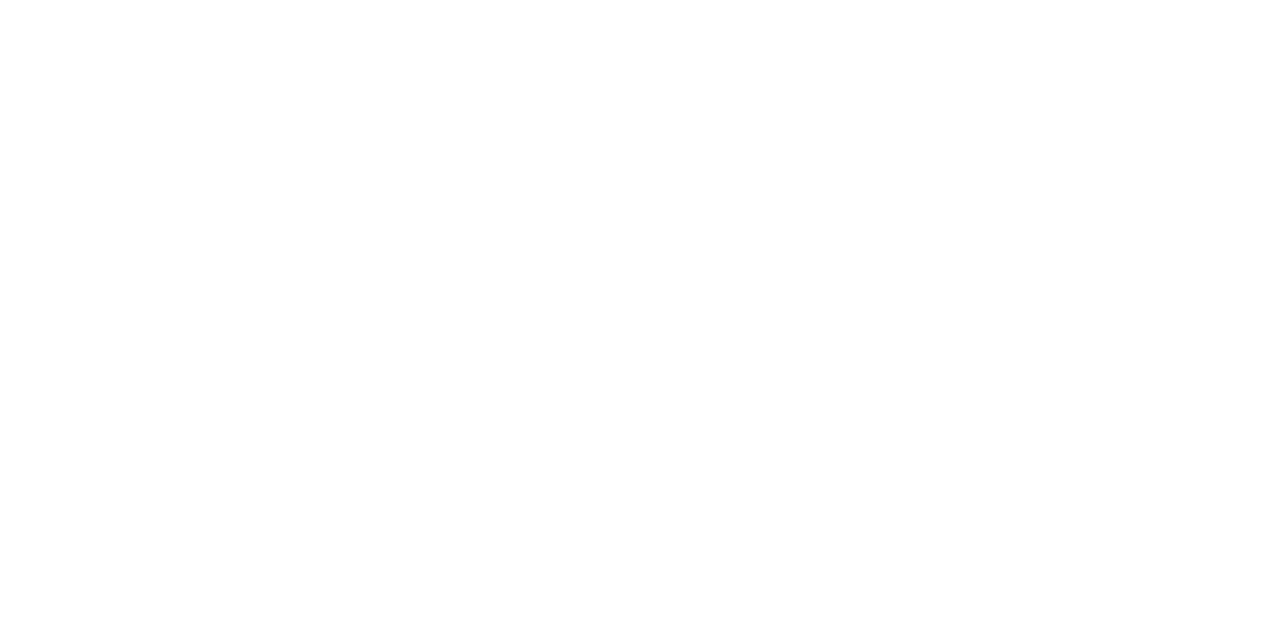
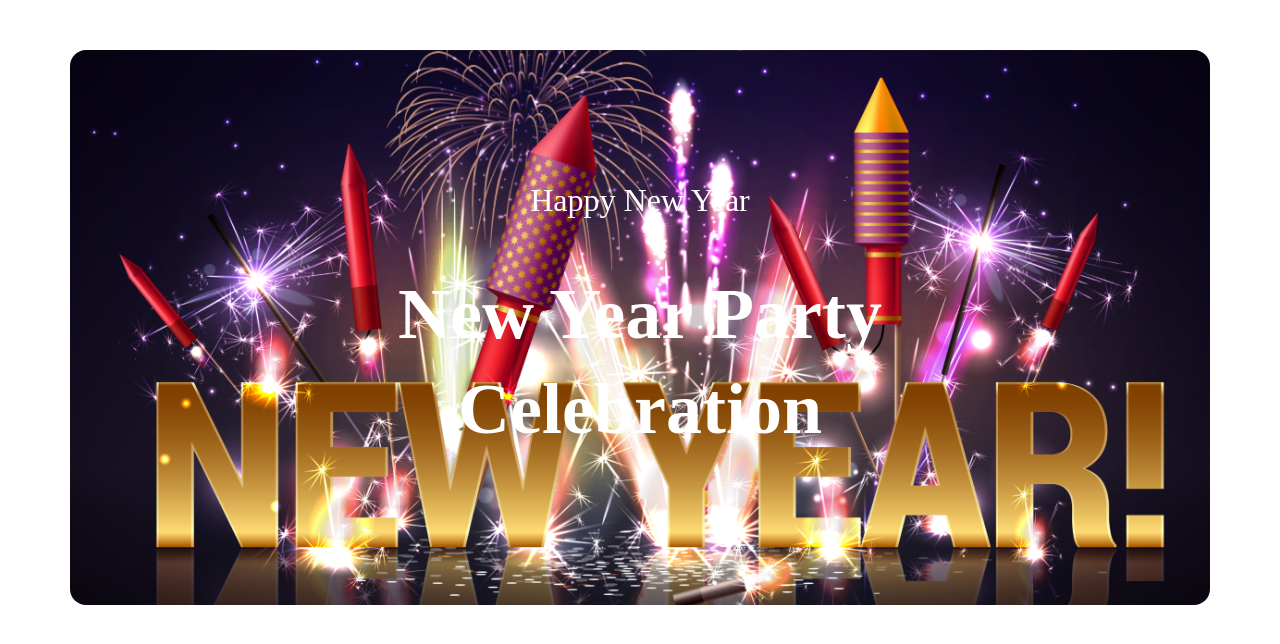
Before and after one commit to avijit6969/new-year, a plain HTML site: page index.html in a window 1280 px wide. Drawn offline with Linux system fonts and the light colour scheme.

Commit message:
added banner

```diff
--- a/index.html
+++ b/index.html
@@ -4,9 +4,16 @@
     <meta charset="UTF-8">
     <meta name="viewport" content="width=device-width, initial-scale=1.0">
     <title>New Year</title>
+    <link rel="stylesheet" href="styles/new-y.css">
 </head>
 <body>
-    <header>
+    <header class="banner-section">
+        <div class="banner-content">
+            <h3 class="banner-intro">Happy New Year</h3>
+            <h1 class="banner-title">New Year Party Celebration</h1>
+
+
+        </div>
 
     </header>
     <main>
--- /dev/null
+++ b/styles/new-y.css
@@ -0,0 +1,26 @@
+.banner-section{
+    max-width: 1140px;
+    margin: 50px auto 20px;
+    background-image: url(../images/Banner\ Image.png);
+    background-position: center;
+    background-size: cover;
+    border-radius: 16px;
+}
+.banner-content{
+    text-align: center;
+    padding: 100px 150px;
+}
+.banner-intro{
+color: #FFF;
+font-family: Merriweather;
+font-size: 32px;
+font-weight: 400;
+}
+.banner-title{
+color: #FFF;
+font-family: Merriweather;
+font-size: 72px;
+font-style: normal;
+font-weight: 900;
+line-height: 95px;
+}
```
